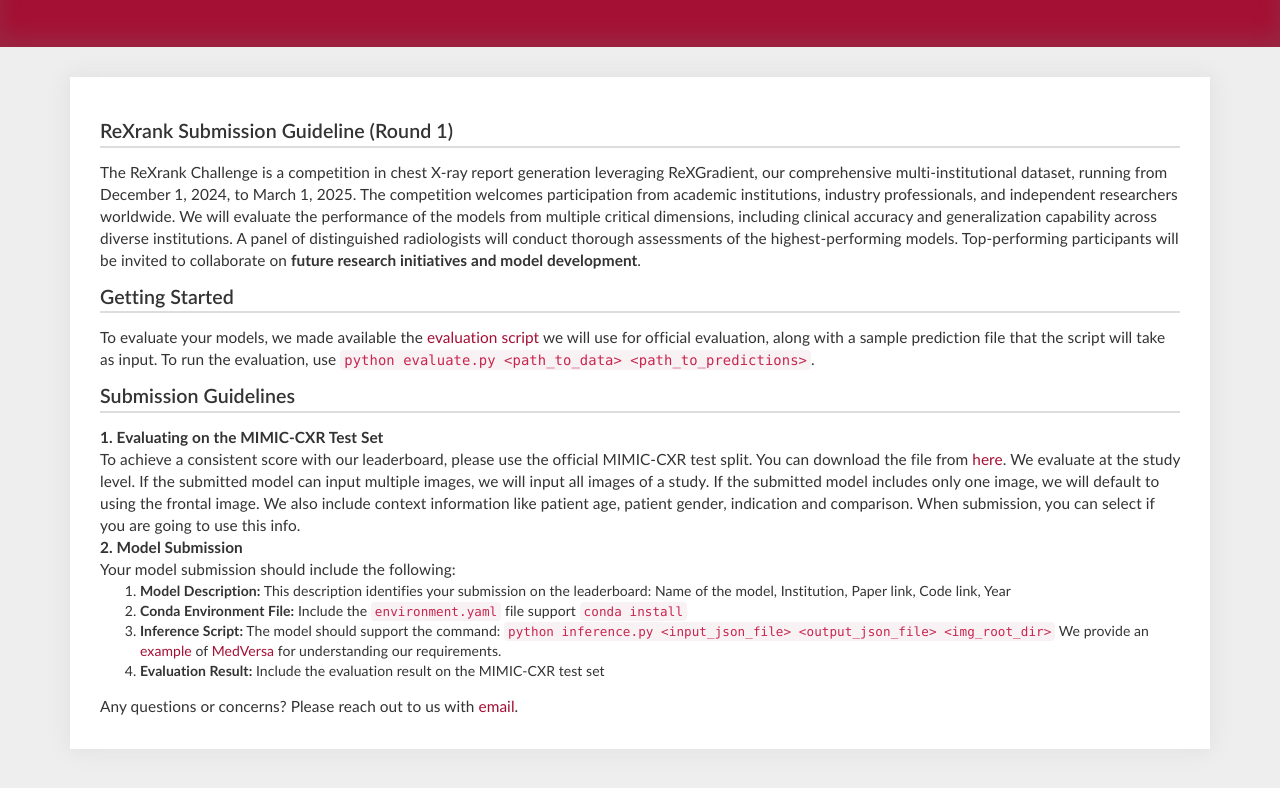
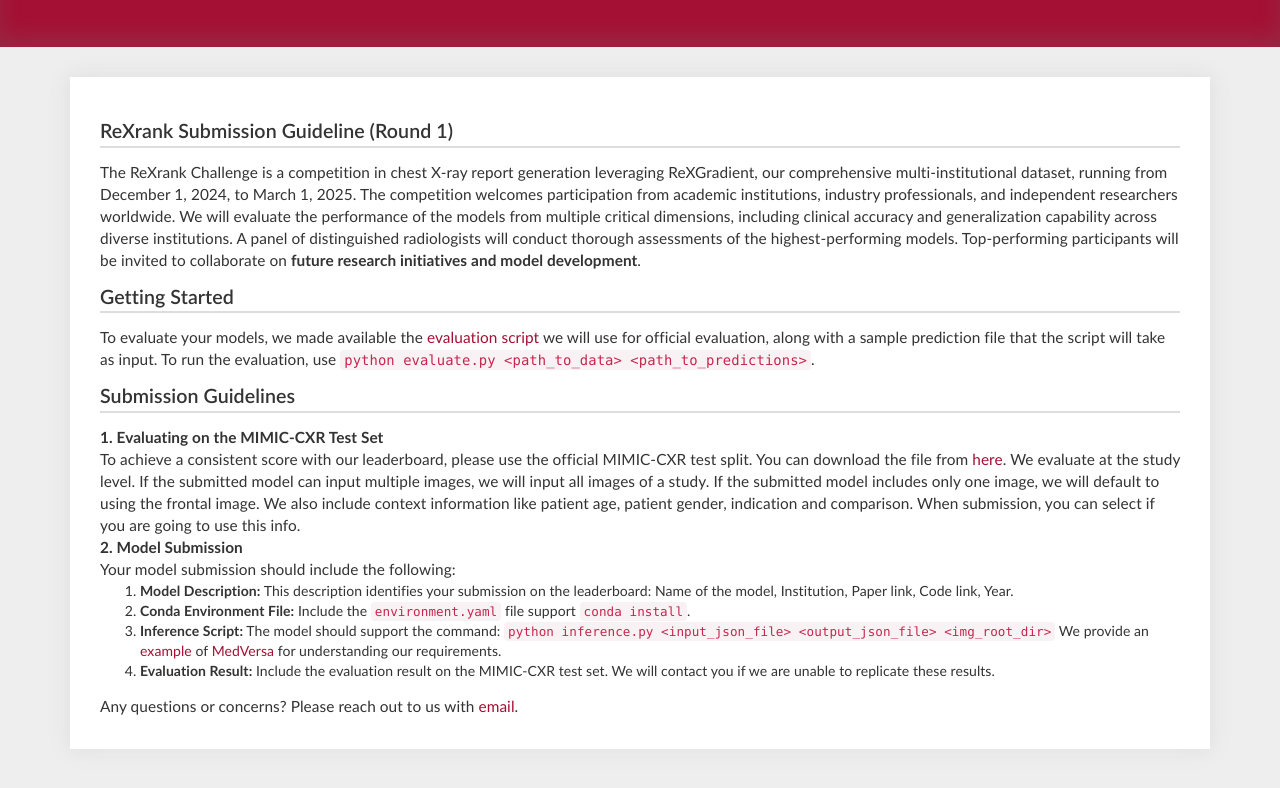
Before and after one commit to rajpurkarlab/ReXrank, a website: page explore/submission_guideline.html in a window 1280 px wide. Shown: the part 226-1014 px from the top of the page. Drawn offline with Linux system fonts and the light colour scheme.

Commit message:
update submission guideline

```diff
--- a/explore/submission_guideline.html
+++ b/explore/submission_guideline.html
@@ -243,10 +243,10 @@
                       <p><b>2. Model Submission</b></p>
                       <p>Your model submission should include the following:</p>
                       <ol>
-                          <li><b>Model Description:</b> This description identifies your submission on the leaderboard: Name of the model, Institution, Paper link, Code link, Year</li>
-                          <li><b>Conda Environment File:</b> Include the <code>environment.yaml</code> file support <code>conda install</code></li>
+                          <li><b>Model Description:</b> This description identifies your submission on the leaderboard: Name of the model, Institution, Paper link, Code link, Year.</li>
+                          <li><b>Conda Environment File:</b> Include the <code>environment.yaml</code> file support <code>conda install</code>.</li>
                           <li><b>Inference Script:</b> The model should support the command: <code>python inference.py &lt;input_json_file&gt; &lt;output_json_file&gt; &lt;img_root_dir&gt;</code> We provide an <a href="https://github.com/xiaoman-zhang/ReXrank/blob/gh-pages/example_files/merversa_inference.py", target="_blank">example</a> of <a href="https://huggingface.co/hyzhou/MedVersa_Internal", target="_blank">MedVersa</a> for understanding our requirements.</li>
-                          <li><b>Evaluation Result:</b> Include the evaluation result on the MIMIC-CXR test set</li>
+                          <li><b>Evaluation Result:</b> Include the evaluation result on the MIMIC-CXR test set. We will contact you if we are unable to replicate these results.</li>
                       </ol>
 
                     <div class="infoHeadline"></div>
```
